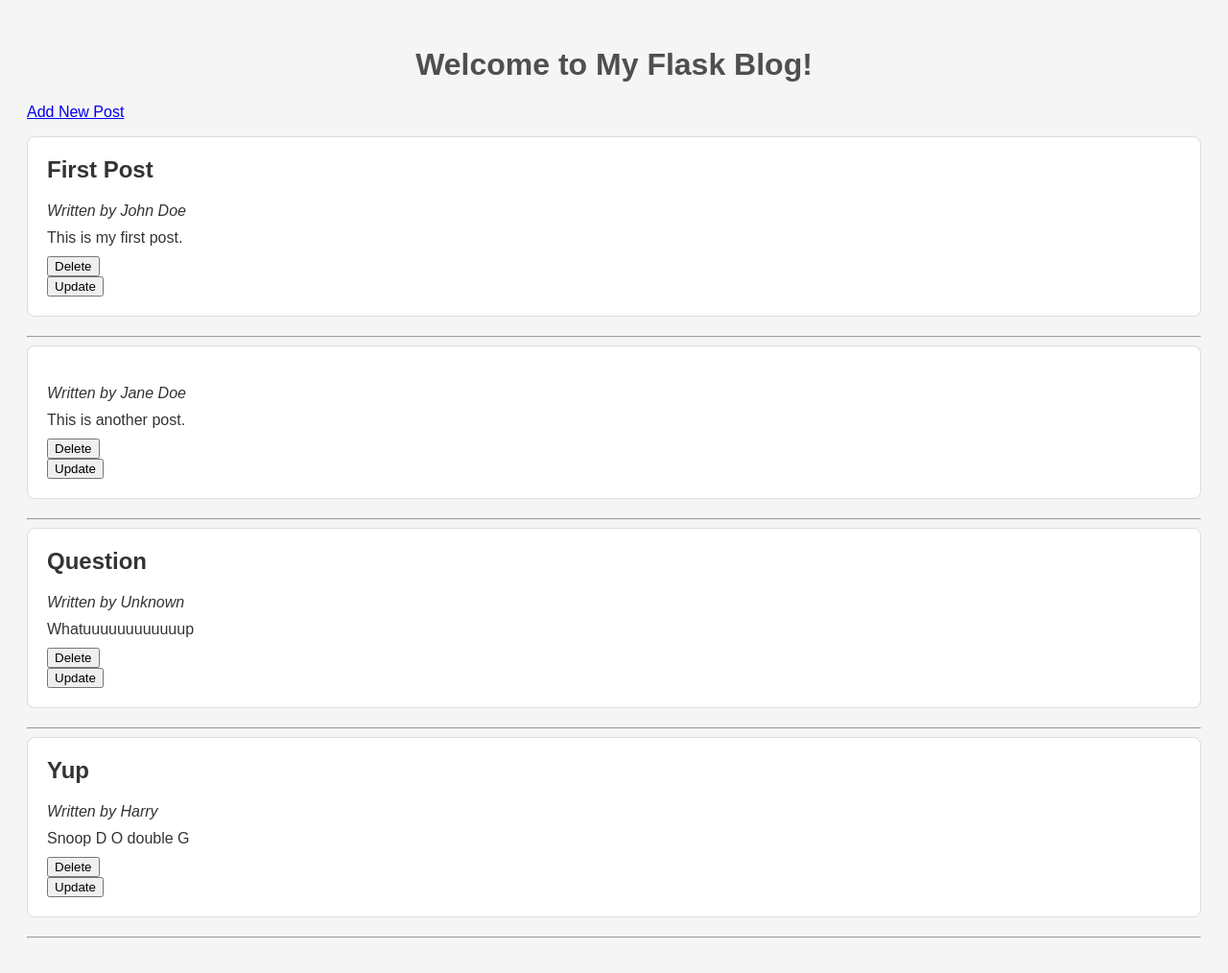
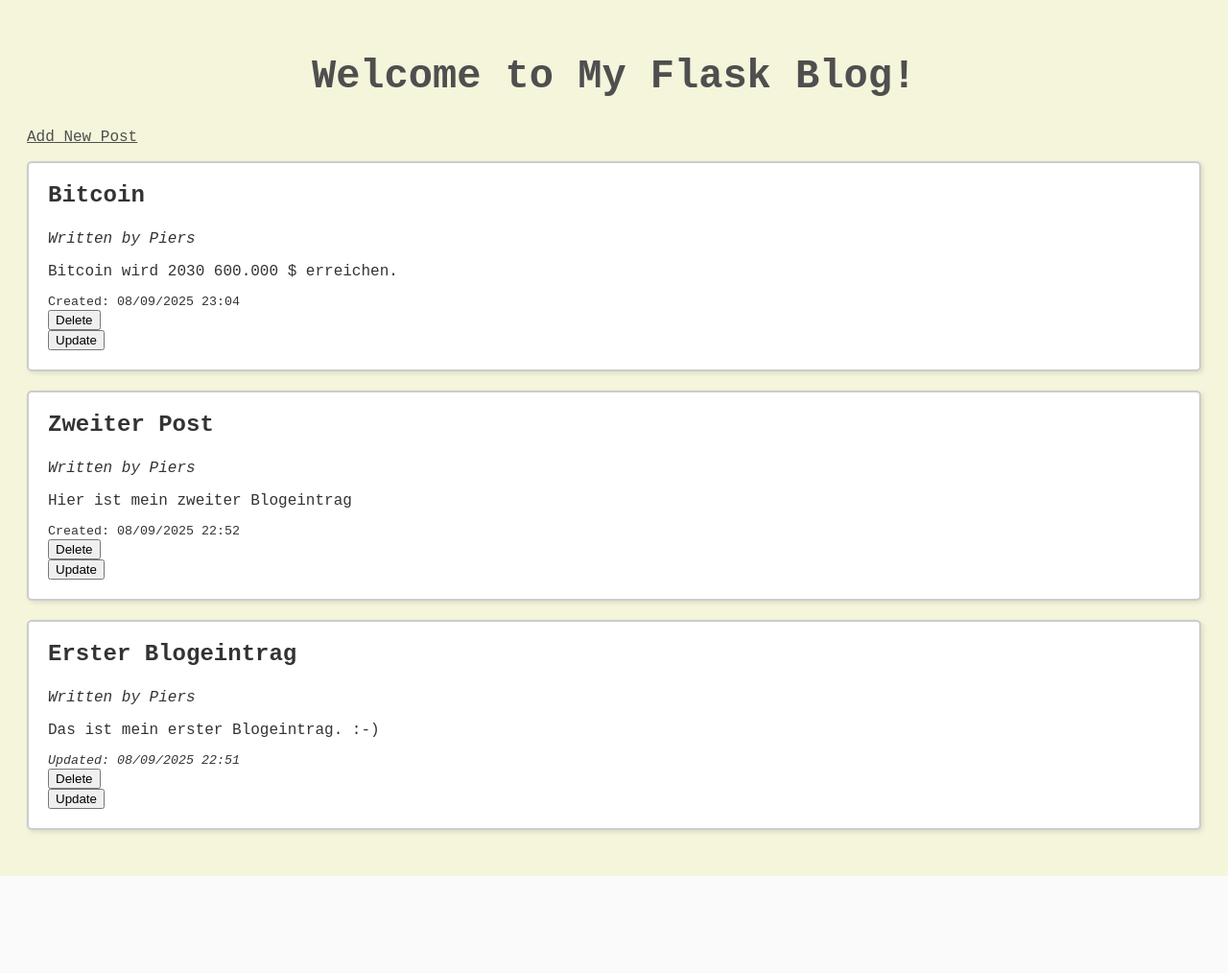
Before and after one commit to Markus-Huckriede/Masterblog, a Flask app: page / in a window 1280 px wide. Shown: the whole page at 96% size. After the commit the page ends 913 px from the top, so only its background shows below. Run offline with Flask 3, Linux system fonts and the light colour scheme.

Commit message:
formatted

```diff
--- a/app.py
+++ b/app.py
@@ -1,28 +1,45 @@
 import json
 from flask import Flask, render_template, request, redirect, url_for
 import os
-
+from datetime import datetime
 import dataservice
 
 app = Flask(__name__)
 
-
 @app.route('/')
 def index():
     blog_posts = dataservice.get_blog_posts()
+
+    for post in blog_posts:
+        if 'updated_at' in post:
+            dt = datetime.fromisoformat(post['updated_at'])
+        else:
+            dt = datetime.fromisoformat(post['created_at'])
+        post['display_date'] = dt.strftime("%d/%m/%Y %H:%M")
+
+    blog_posts.sort(
+        key=lambda p: datetime.fromisoformat(p.get('updated_at') or p.get('created_at')),
+        reverse=True
+    )
+
     return render_template('index.html', posts=blog_posts)
+
 
 @app.route('/add', methods=['GET', 'POST'])
 def add():
     if request.method == 'POST':
         post_data, error = dataservice.validate_post_form(request.form)
         if error:
-            return render_template('add.html', error=error)
+            return render_template('add.html', error=error, form=request.form)
 
+        # Neues Post bekommt Datum & Uhrzeit
+        post_data['created_at'] = datetime.now().isoformat()
         dataservice.add_blog_post(post_data)
         return redirect(url_for('index'))
 
-    return render_template('add.html')
+    # GET: form als leeres dict übergeben
+    return render_template('add.html', form={})
+
 
 
 @app.route('/delete/<int:post_id>')
@@ -33,11 +50,10 @@ def delete(post_id):
 
 @app.route('/update/<int:post_id>', methods=['GET', 'POST'])
 def update(post_id):
-    with open('blog_posts.json', 'r') as file:
-        blog_posts = json.load(file)
+    blog_posts = dataservice.get_blog_posts()
+    post = next((p for p in blog_posts if p['id'] == post_id), None)
 
-    post = next((p for p in blog_posts if p.get('id') == post_id), None)
-    if post is None:
+    if not post:
         return "Post not found", 404
 
     if request.method == 'POST':
@@ -46,6 +62,9 @@ def update(post_id):
             return render_template('update.html', post=post, error=error)
 
         post.update(post_data)
+        post['updated_at'] = datetime.now().isoformat()
+
+        # speichere aktualisierte Posts
         with open('blog_posts.json', 'w') as file:
             json.dump(blog_posts, file, indent=4)
 
@@ -55,5 +74,5 @@ def update(post_id):
 
 
 if __name__ == "__main__":
-    port = int(os.environ.get("PORT", 5001))
+    port = int(os.environ.get("PORT", 5002))
     app.run(debug=True, host='0.0.0.0', port=port)
--- a/blog_posts.json
+++ b/blog_posts.json
@@ -1,26 +1,24 @@
 [
     {
+        "title": "Erster Blogeintrag",
+        "content": "Das ist mein erster Blogeintrag. :-)",
+        "author": "Piers",
+        "created_at": "2025-09-08T22:45:58.179606",
         "id": 1,
-        "author": "John Doe",
-        "title": "First Post",
-        "content": "This is my first post."
+        "updated_at": "2025-09-08T22:51:10.583676"
     },
     {
-        "id": 2,
-        "author": "Jane Doe",
-        "title": "",
-        "content": "This is another post."
+        "title": "Zweiter Post",
+        "content": "Hier ist mein zweiter Blogeintrag",
+        "author": "Piers",
+        "created_at": "2025-09-08T22:52:48.180243",
+        "id": 2
     },
     {
-        "author": "Unknown",
-        "title": "Question",
-        "content": "Whatuuuuuuuuuuuup",
+        "title": "Bitcoin",
+        "content": "Bitcoin wird 2030 600.000 $ erreichen.",
+        "author": "Piers",
+        "created_at": "2025-09-08T23:04:07.142355",
         "id": 3
-    },
-    {
-        "author": "Harry",
-        "title": "Yup",
-        "content": "Snoop D O double G",
-        "id": 4
     }
 ]
--- a/static/style.css
+++ b/static/style.css
@@ -1,27 +1,38 @@
 body {
-    font-family: Arial, sans-serif;
-    background-color: #F5F5F5;
+    font-family: "Courier New", Courier, monospace;
+    background-color: #F5F5DC; /* sanftes Beige für den Hintergrund */
     padding: 20px;
-    color: #333;
+    color: #333333; /* dunkles Grau für Text */
 }
 
 h1 {
     text-align: center;
-    color: #4F4F4F;
+    color: #4F4F4F; /* dunkleres Grau für Überschrift */
+    font-size: 42px;
+    margin-bottom: 30px;
 }
 
 .post {
-    background-color: #FFF;
-    border: 1px solid #DDD;
+    background-color: #FFFFFF; /* klassisches Weiß */
+    border: 2px solid #CCCCCC; /* dezenter Rahmen */
     padding: 20px;
     margin-bottom: 20px;
-    border-radius: 8px;
+    border-radius: 5px; /* leicht abgerundet */
+    box-shadow: 2px 2px 5px rgba(0,0,0,0.1); /* dezente Tiefe */
 }
 
 .post h2 {
     margin-top: 0;
+    color: #333333; /* harmonisch mit Body-Text */
+    font-size: 24px;
 }
 
 .post p {
     margin: 10px 0;
+    line-height: 1.5; /* besser lesbar */
 }
+
+#add_link {
+    color: #4F4F4F;
+    text-decoration: underline;
+}
--- a/templates/index.html
+++ b/templates/index.html
@@ -9,7 +9,7 @@
 <body>
     <h1>Welcome to My Flask Blog!</h1>
 
-    <p><a href="{{ url_for('add') }}">Add New Post</a></p>
+    <p><a id="add_link" href="{{ url_for('add') }}">Add New Post</a></p>
 
     {% for post in posts %}
     <div class="post">
@@ -19,17 +19,23 @@
         {% endif %}
         <p>{{ post.content }}</p>
 
+        {% if post.updated_at %}
+            <small><em>Updated: {{ post.display_date }}</em></small>
+        {% else %}
+            <small>Created: {{ post.display_date }}</small>
+        {% endif %}
+
+        <div class="post-actions">
             <form action="{{ url_for('delete', post_id=post.id) }}" method="get"
-            onsubmit = "return confirm('Are you sure, you want to delete?');">
+                  onsubmit="return confirm('Are you sure you want to delete?');">
                 <button type="submit">Delete</button>
-
             </form>
 
             <form action="{{ url_for('update', post_id=post.id) }}" method="get">
                 <button type="submit">Update</button>
             </form>
         </div>
-        <hr>
+    </div>
     {% endfor %}
 </body>
 </html>
```
Also changed, not shown: templates/add.html (+31 -14 lines), templates/update.html (+26 -7 lines). Lines whose indentation alone changed are shown as unchanged.
